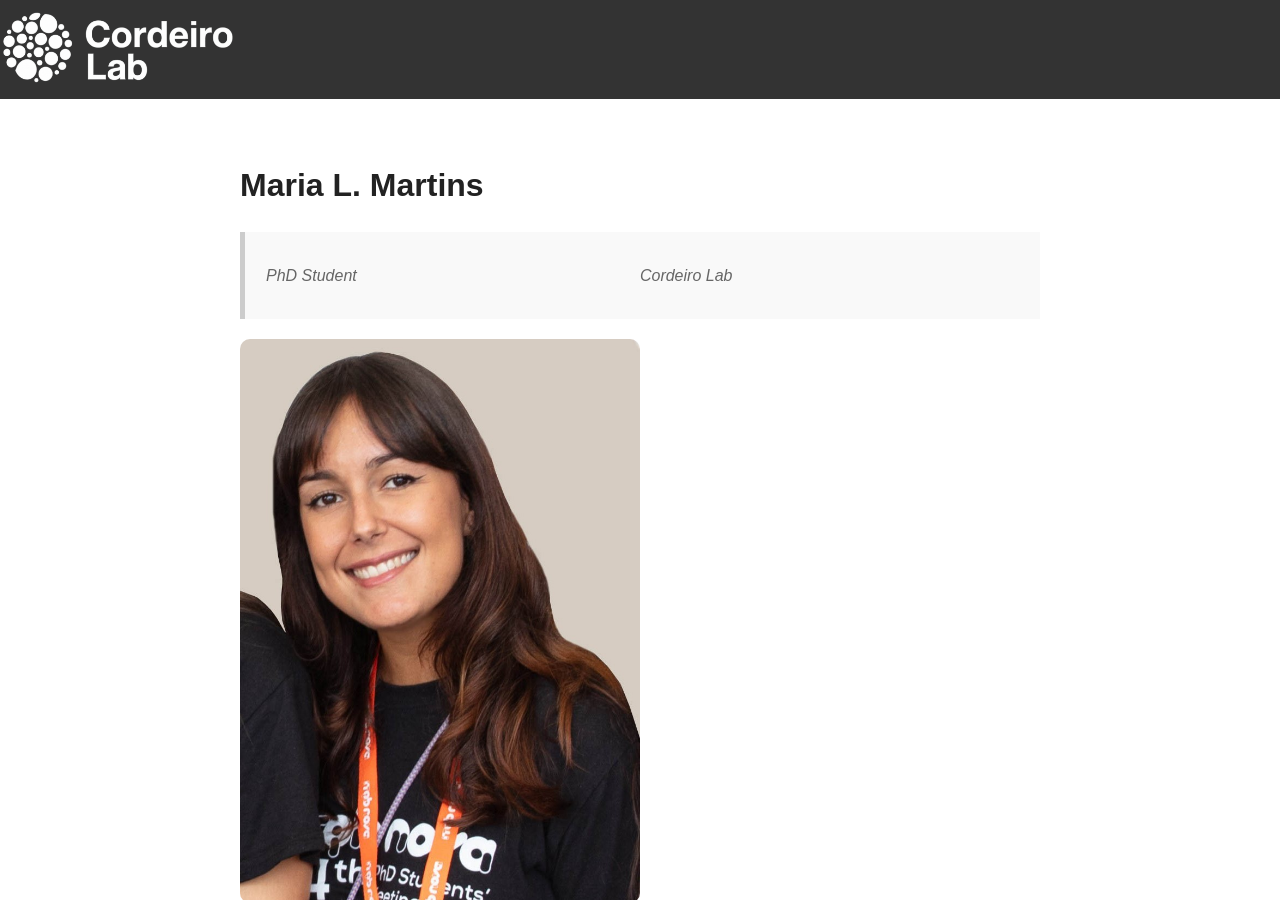
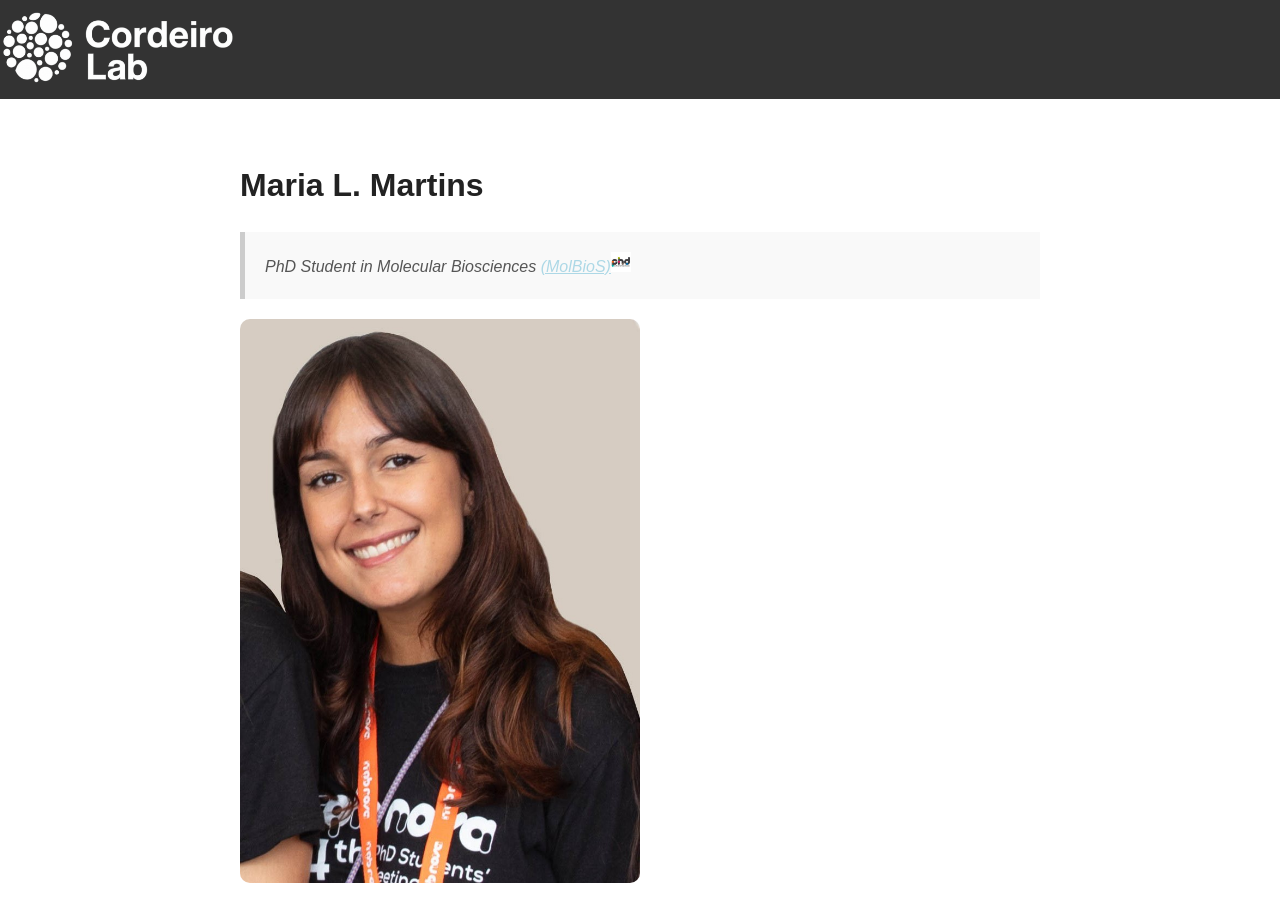
Before and after one commit to CordeiroLab/CordeiroLab.github.io, a Jekyll site: the page built from team/maria-martins.md, in a window 1280 px wide and 900 px high. Built offline with Jekyll 4.4.1, drawn with Linux system fonts in a browser that asks for light colours.

Commit message:
Update maria-martins.md

```diff
--- a/team/maria-martins.md
+++ b/team/maria-martins.md
@@ -5,7 +5,7 @@ title: Maria L. Martins
 
 # Maria L. Martins
 
-> PhD Student | Cordeiro Lab
+> PhD Student in Molecular Biosciences [(MolBioS)<img src="/assets/images/molbios.jpg" alt="molbios" width="20" height="20">](https://www.itqb.unl.pt/education/phd-molecular-bioscience)
 
 ![Maria L. Martins](/assets/images/team/maria.jpg){: width="50%" style="border-radius: 10px;" }
 
```
